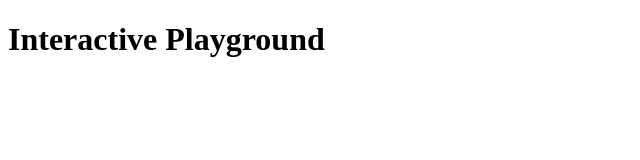
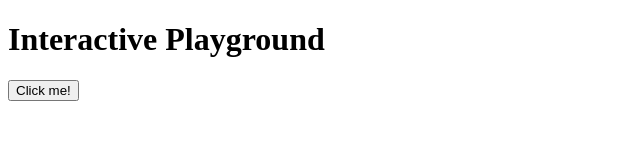
Before and after one commit to csarq/interactive-playground, a plain HTML site: page index.html in a window 1280 px wide. Shown: the whole page, without its empty margins (0-640 px from the left). Drawn offline with Linux system fonts and the light colour scheme.

Commit message:
adds button element inside div

```diff
--- a/index.html
+++ b/index.html
@@ -10,6 +10,9 @@
 
 <body>
   <h1>Interactive Playground</h1>
+  <div class="div1">
+    <button class="btn1">Click me!</button>
+  </div>
 
   <script src="script.js"></script>
 </body>
```
